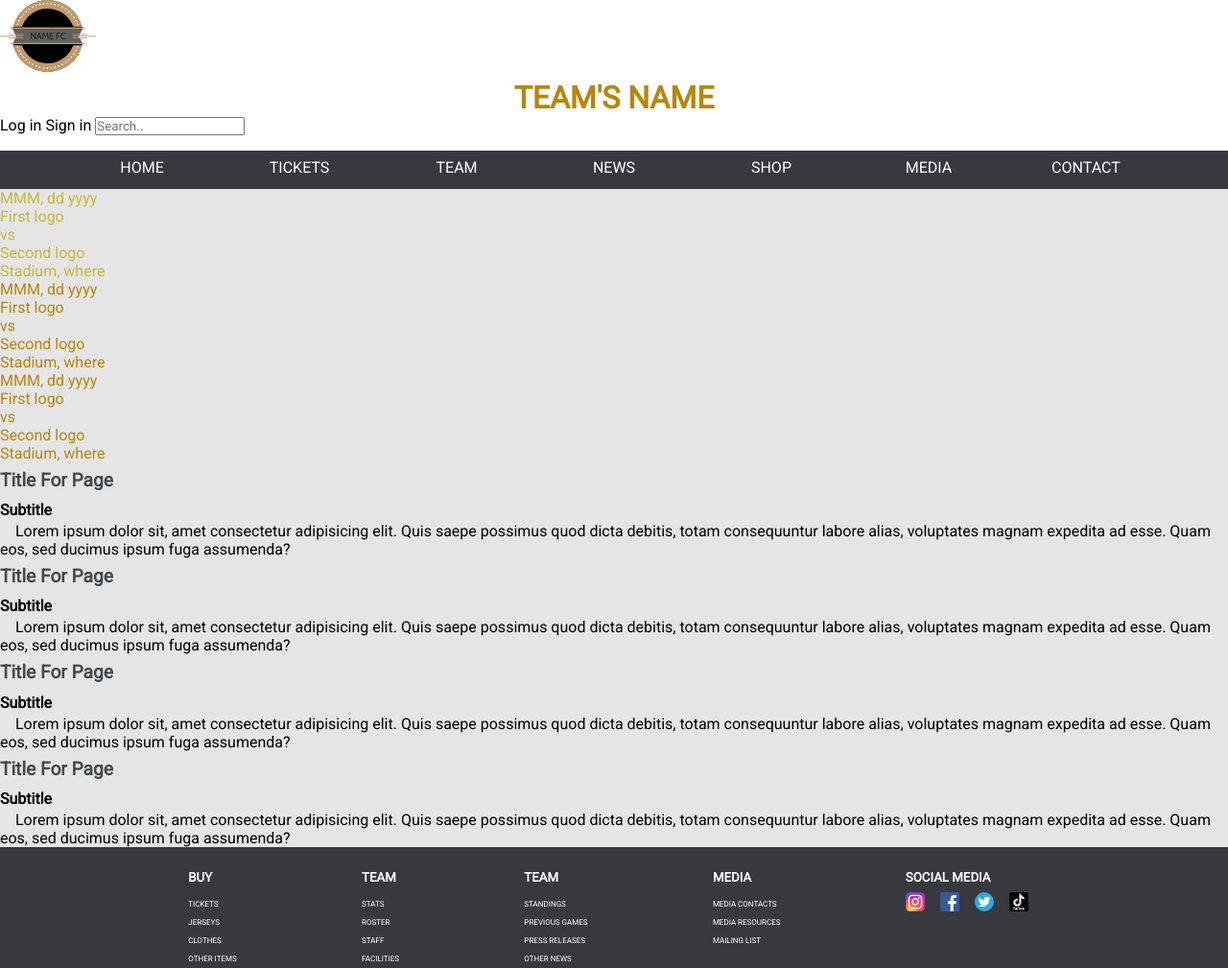
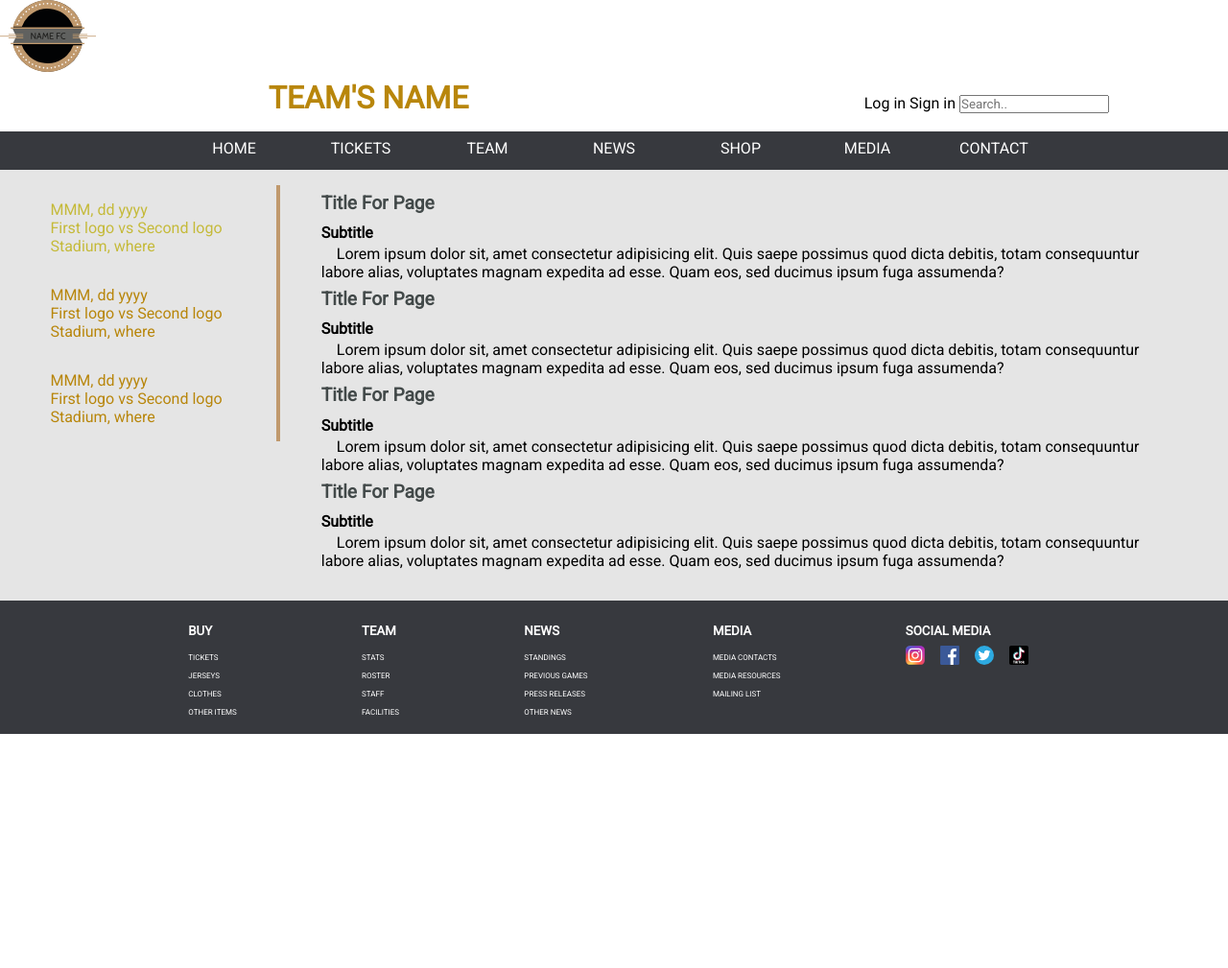
Before and after one commit to jrkaren9/webdev, a plain HTML site: page index.html in a window 1280 px wide. Shown: the whole page at 96% size. After the commit the page ends 800 px from the top, so only its background shows below. Drawn offline with Linux system fonts and the light colour scheme.

Commit message:
Change header and content in index

```diff
--- a/css/style.css
+++ b/css/style.css
@@ -13,7 +13,19 @@ header {
 #teamname {
     font-size: xx-large;
     color: darkgoldenrod;
+    display: inline-block;
     text-align: center;
+    width: 60vw;
+}
+
+#header_search {
+    display: inline-block;
+    text-align: right;
+    width: 30vw;
+}
+
+#header_search div, #header_search input {
+    display: inline-block;
 }
 
 nav {
@@ -29,9 +41,6 @@ ul {
     color: #FFFFFF;
 }
 
-.menuitem a {
-}
-
 nav ul {
     text-align: center;
 }
@@ -39,7 +48,7 @@ nav ul {
 .menuitem {
     display: inline-block;
     position: relative;
-    width: 20vh;
+    width: 10vw;
     height: 5vh;
     padding: 1vh;
 }
@@ -60,6 +69,7 @@ nav ul {
     left: 0;
     top: 5vh;
     background-color: #C0996D;
+    width: 10vw;
 }
 
 .submenu_item {
@@ -69,16 +79,20 @@ nav ul {
     font-weight: normal;
  }
 
-  {
-
- }
-
- .menuitem:hover .submenu {
+.menuitem:hover .submenu {
     display:block;
  }
 
 .content{
     background-color: #E5E5E5;
+    text-align: center;
+}
+
+#posts {
+    display: inline-block;
+    text-align: left;
+    margin: 2vh 2vw 4vh;
+    width: 70%;
 }
 
 .post h1{
@@ -99,12 +113,22 @@ nav ul {
     text-indent: 1rem;
 }
 
+#matches {
+    display: inline-block;
+    border-right: solid 0.5vh #C0996D;
+    margin: 2vh 1vw;
+    vertical-align: top;
+    text-align: left;
+    width: 20%;
+}
+
+.match{
+    color: darkgoldenrod;
+    padding: 2vh;
+}
+
 #nextmatch{
     color: #C5BA3A;
-}
-
-.matches{
-    color: darkgoldenrod;
 }
 
 footer{
--- a/index.html
+++ b/index.html
@@ -14,9 +14,11 @@
 
     <header>
         <h1 id="teamname">TEAM'S NAME</h1>
-        <span>Log in</span>
-        <span>Sign in</span>
-        <input type="text" placeholder="Search..">
+        <div id="header_search">
+            <div>Log in</div>
+            <div>Sign in</div>
+            <input type="text" placeholder="Search..">
+        </div>
     </header>
 
     <nav>
@@ -25,13 +27,12 @@
             <li class="menuitem"><a href="tickets.html">TICKETS</a></li>
             <li class="menuitem"><a href="team.html">TEAM</a>
                 <ul class="submenu">
-                    <li class="submenu_item"><a href="">STANDINGS</a></li>
-                    <li class="submenu_item"><a href="">PREVIOUS GAMES</a></li>
-                    <li class="submenu_item"><a href="">PRESS RELEASES</a></li>
-                    <li class="submenu_item"><a href="">OTHER NEWS</a></li>
+                    <li class="submenu_item"><a href="">STATS</a></li>
+                    <li class="submenu_item"><a href="">ROSTER</a></li>
+                    <li class="submenu_item"><a href="">STAFF</a></li>
+                    <li class="submenu_item"><a href="">FACILITIES</a></li>
                 </ul>
             </li>
-
             <li class="menuitem"><a href="news.html">NEWS</a></li>
             <li class="menuitem"><a href="store.html">SHOP</a></li>
             <li class="menuitem"><a href="media.html">MEDIA</a></li>
@@ -40,34 +41,34 @@
     </nav>
 
     <div class="content">
-        <div>
+        <div id="matches">
             <aside>
 
-                <div class="matches" id="nextmatch">
+                <div class="match" id="nextmatch">
                     <p>MMM, dd yyyy</p>
                     <div>
                         <span>First logo</span>
-                        <span><p>vs</p></span>
+                        <span>vs</span>
                         <span>Second logo</span>
                     </div>
                     <p>Stadium, where</p>
                 </div>
 
-                <div class="matches">
+                <div class="match">
                     <p>MMM, dd yyyy</p>
                     <div>
                         <span>First logo</span>
-                        <span><p>vs</p></span>
+                        <span>vs</span>
                         <span>Second logo</span>
                     </div>
                     <p>Stadium, where</p>
                 </div>
 
-                <div class="matches">
+                <div class="match">
                     <p>MMM, dd yyyy</p>
                     <div>
                         <span>First logo</span>
-                        <span><p>vs</p></span>
+                        <span>vs</span>
                         <span>Second logo</span>
                     </div>
                     <p>Stadium, where</p>
@@ -75,9 +76,8 @@
             </aside>
         </div>
 
-        <div>
+        <div id="posts">
             <section>
-
                 <article class="post">
                     <h1>Title for page</h1>
                     <h2>Subtitle</h2>
@@ -138,7 +138,7 @@
             </ul>
         </div>
         <div class="footercolumn">
-            <h5 class="footertext">TEAM</h5>
+            <h5 class="footertext">NEWS</h5>
             <ul>
                 <li><a href="">STANDINGS</a></li>
                 <li><a href="">PREVIOUS GAMES</a></li>
```
Also changed, not shown: contact.html (+10 -7 lines), media.html (+10 -7 lines), news.html (+10 -7 lines), store.html (+10 -7 lines), team.html (+10 -7 lines), tickets.html (+10 -7 lines).
